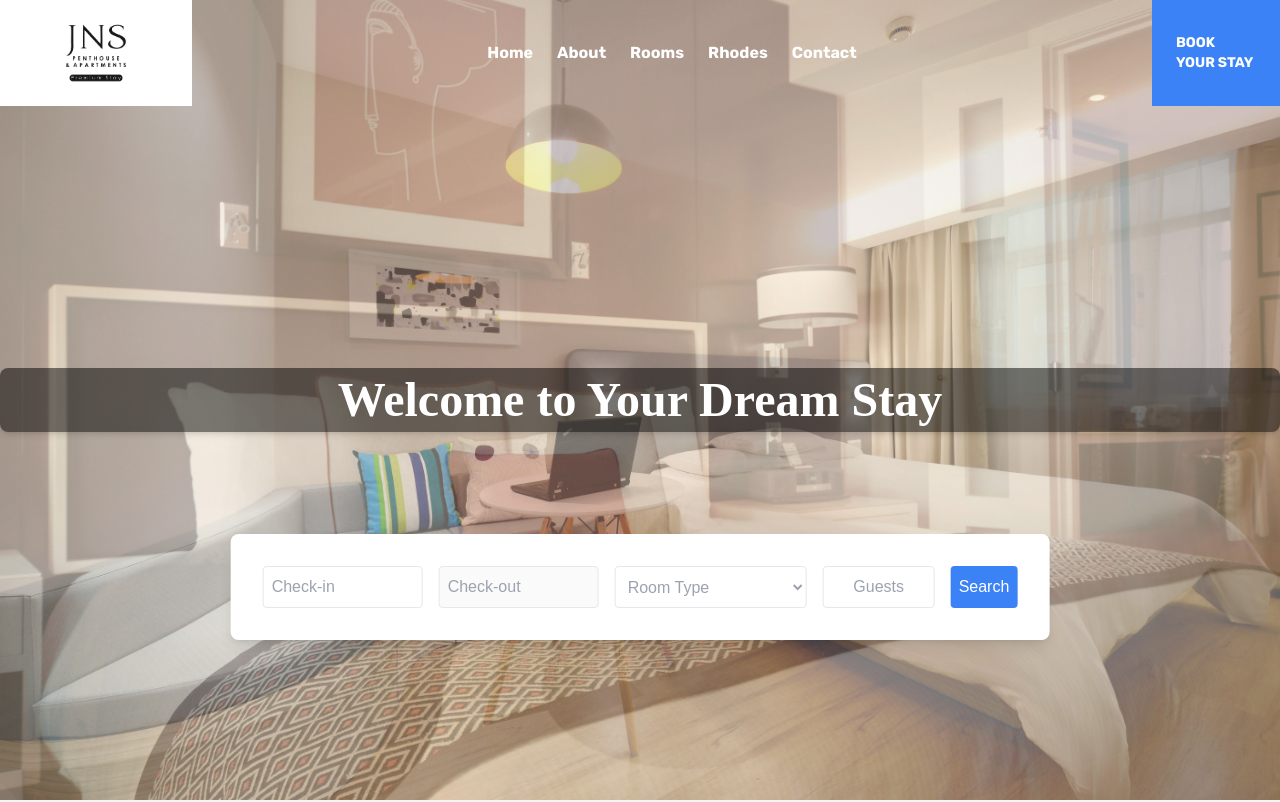
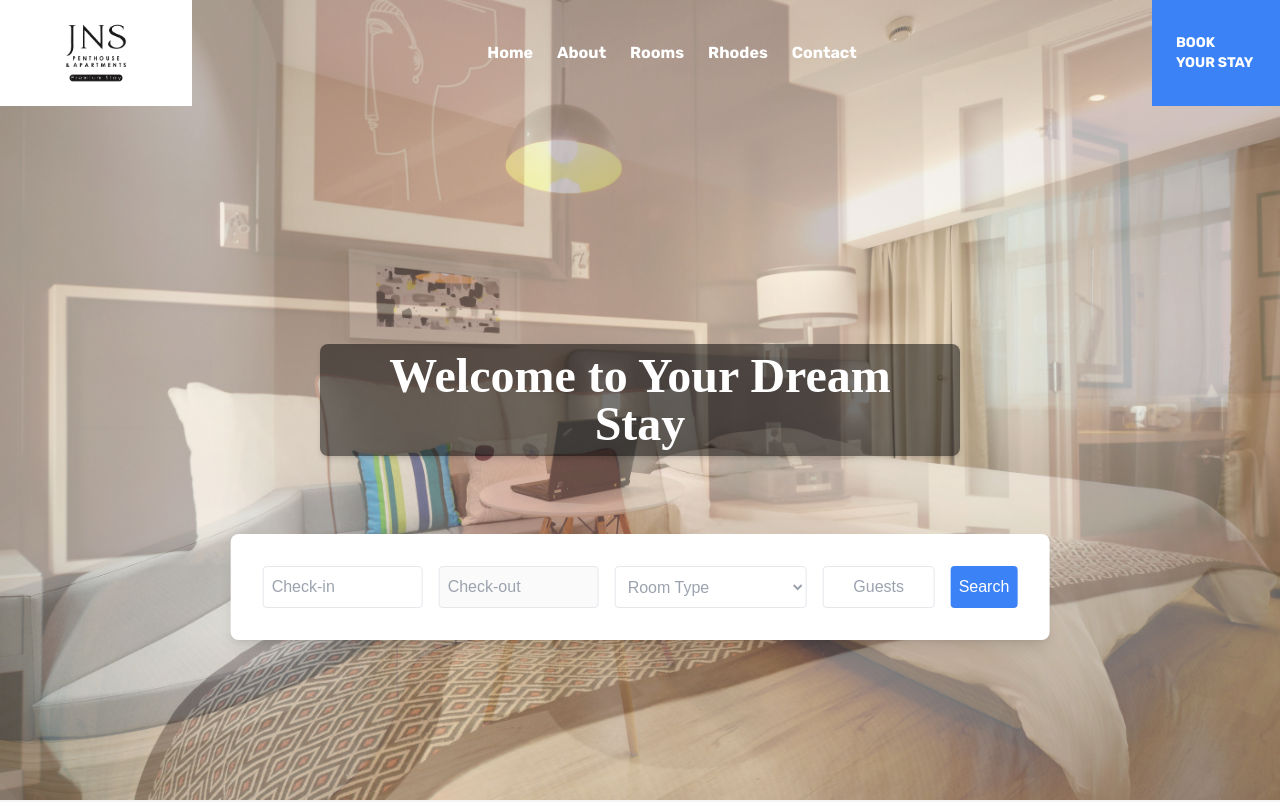
Before and after one commit to loukaschatz/sarikas, a Next.js app: page / in a window 1280 px wide. Shown: the top 802 px of the page. Built offline with nearby package versions, Linux system fonts and the light colour scheme.

Commit message:
banner title width fix

```diff
--- a/app/components/Banner.js
+++ b/app/components/Banner.js
@@ -62,7 +62,7 @@ export default function Banner() {
             ))}
 
             {/* Title */}
-            <div className="absolute top-60 md:top-1/2 left-1/2 transform -translate-x-1/2 -translate-y-1/2 text-white text-3xl sm:text-4xl md:text-5xl font-bold shadow-md bg-black bg-opacity-50 w-3/4 lg:w-full lg:px-6 py-2 rounded-lg font-playfairDisplay text-center">
+            <div className="absolute top-60 md:top-1/2 left-1/2 transform -translate-x-1/2 -translate-y-1/2 text-white text-3xl sm:text-4xl md:text-5xl font-bold shadow-md bg-black bg-opacity-50 w-3/4 lg:w-auto lg:px-6 py-2 rounded-lg font-playfairDisplay text-center">
                 Welcome to Your Dream Stay
             </div>
 
```
